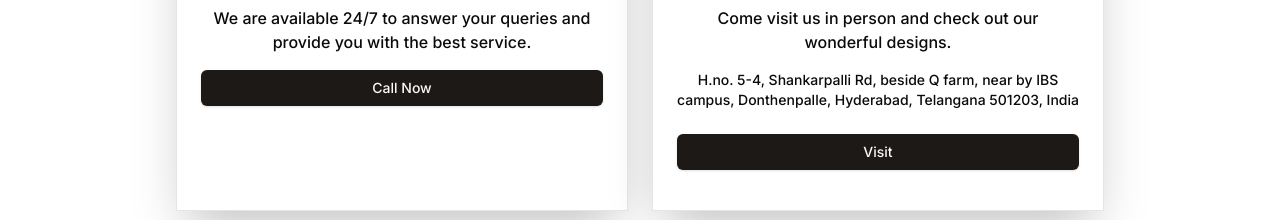
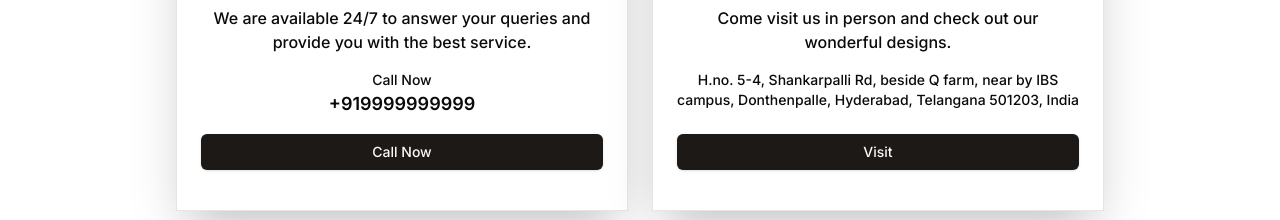
Before and after one commit to supermatt7-suniljangir/mystonecraft, a Next.js app: page /contact in a window 1280 px wide. Shown: the part 553-773 px from the top of the page. Built offline with nearby package versions, Linux system fonts and the light colour scheme.

Commit message:
correct in contact feedback implementation

```diff
--- a/src/components/contact/ContactCards.jsx
+++ b/src/components/contact/ContactCards.jsx
@@ -18,11 +18,16 @@ const ContactCards = () => {
             the best service.
           </p>
 
-          <Link href="tel:+919999999999">
-            <Button variant="default" className="w-full">
-              Call Now
-            </Button>
+          <Link href={`tel`} className="mx-auto text-center mb-4 block">
+            <p className="text-sm">Call Now</p>
+            <Link href="tel:+919999999999" className="font-semibold text-lg">
+              +919999999999
+            </Link>
           </Link>
+
+          <Button variant="default" className="w-full">
+            <Link href="tel:+919999999999">Call Now</Link>
+          </Button>
         </CardContent>
       </Card>
 
```
